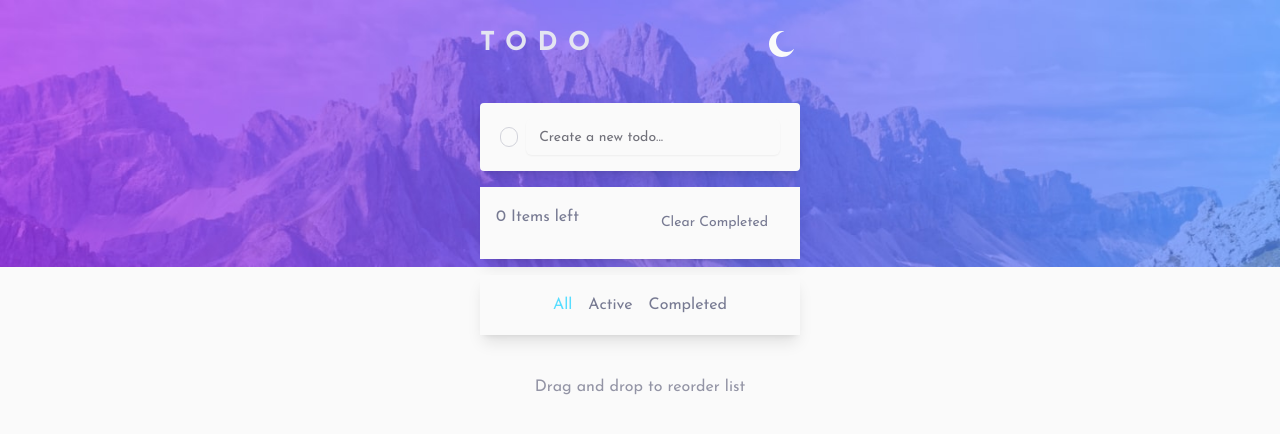
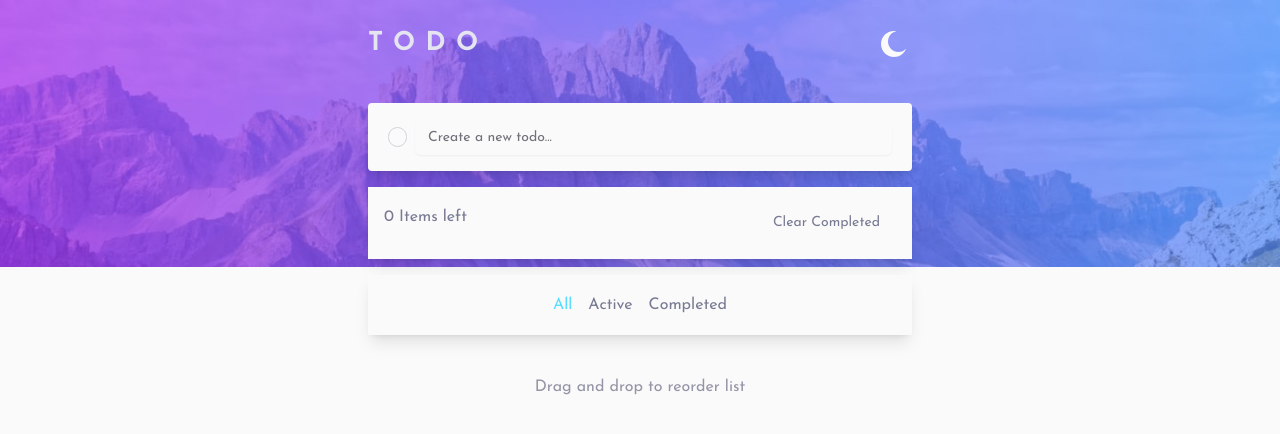
Before and after one commit to lucas-sk/todo-app-fm, a React (Vite) app: page / in a window 1280 px wide. Shown: the top 434 px of the page. Built offline with nearby package versions, Linux system fonts and the light colour scheme.

Commit message:
styels: added w-full, changes max-w and added px-4

```diff
--- a/src/layout/DefaultLayout/index.tsx
+++ b/src/layout/DefaultLayout/index.tsx
@@ -7,7 +7,7 @@ export function DefaultLayout() {
   return (
     <div className="font-sans antialiased min-h-screen text-light-900 dark:text-dark-100 bg-light-100 dark:bg-dark-900">
       <Picture />
-      <main className="mx-auto my-0 relative z-10 flex h-auto w-80 max-w-2xl flex-col gap-10 pt-6">
+      <main className="mx-auto my-0 relative z-10 flex h-auto w-full max-w-xl flex-col gap-10 pt-6 px-4">
         <Header />
         <div className="flex flex-col gap-4">
           <TodoForm />
```
